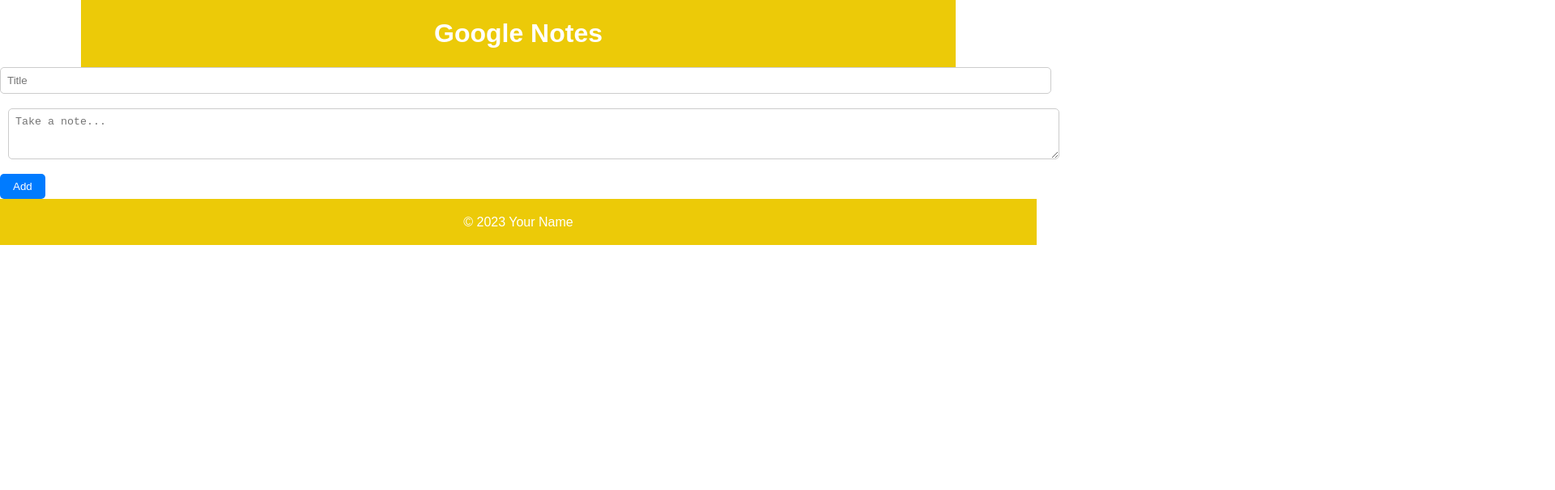
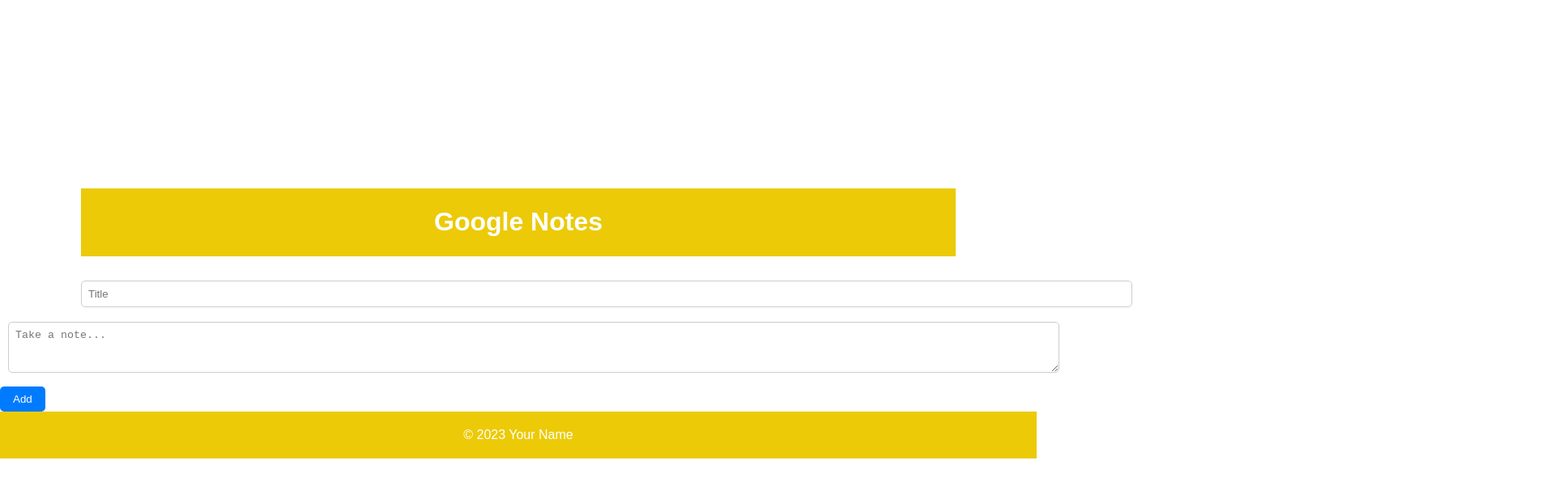
Before and after one commit to iamneo-production/beacfdbedeedabeccaadbefbaadefeccdfedffdff, a React (Create React App) app in the folder reactapp/: page / in a window 1280 px wide. Shown: the top 606 px of the page at 81% size, 1920 px wide, since content can reach past the window. Built offline with nearby package versions, Linux system fonts and the light colour scheme.

Commit message:
Backup Commit

```diff
--- a/reactapp/src/App.css
+++ b/reactapp/src/App.css
@@ -1,9 +1,21 @@
+body {
+  margin: 0;
+  display: flex;
+  justify-content: center;
+  align-items: center;
+  min-width: 1200px; /* Minimum width of the page */
+  min-height: 800px; /* Minimum height of the page */
+}
+
 header{
   margin-left: 100px;
   margin-right: 100px;
 
 }
 #title{
+  margin-left: 100px;
+  margin-right:1000px;
+  margin-top: 30px;
 
 }
 #desc{
```
